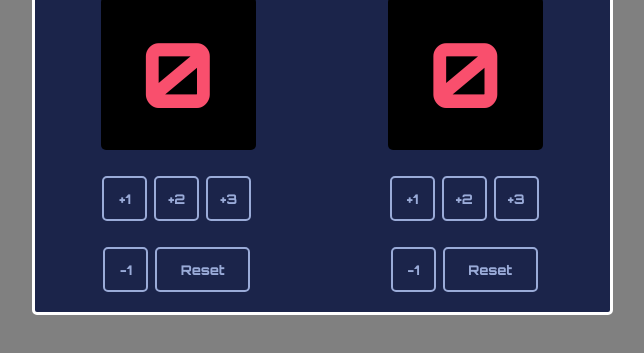
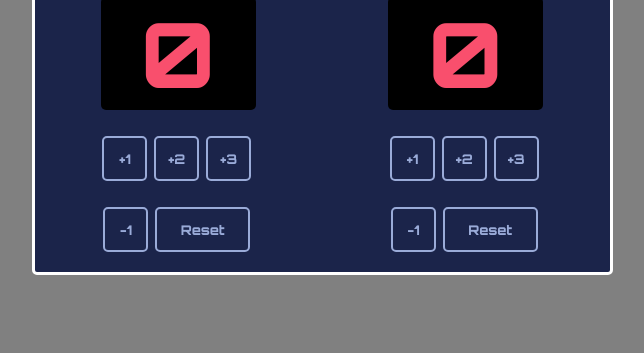
Before and after one commit to Nubstar13/BB-Scoreboard-, a plain HTML site: page index.html in a window 1280 px wide. Shown: the part 205-558 px from the top of the page, without its empty margins (318-962 px from the left). Drawn offline with Linux system fonts and the light colour scheme.

Commit message:
Update index.css
changed padding # 25 on scoreboard went outside boundaries, fixed now.

```diff
--- a/index.css
+++ b/index.css
@@ -41,9 +41,8 @@ body {
     background-color: black;
     color: #f94f6d;
     font-size: 90px;
-    padding: 20px;
-    margin-top:0;
-    margin-bottom:0px;
+    padding: 0px 2px;
+    margin:0;
     font-family: "Orbitron", serif;
     border-radius: 5px;
 
```
